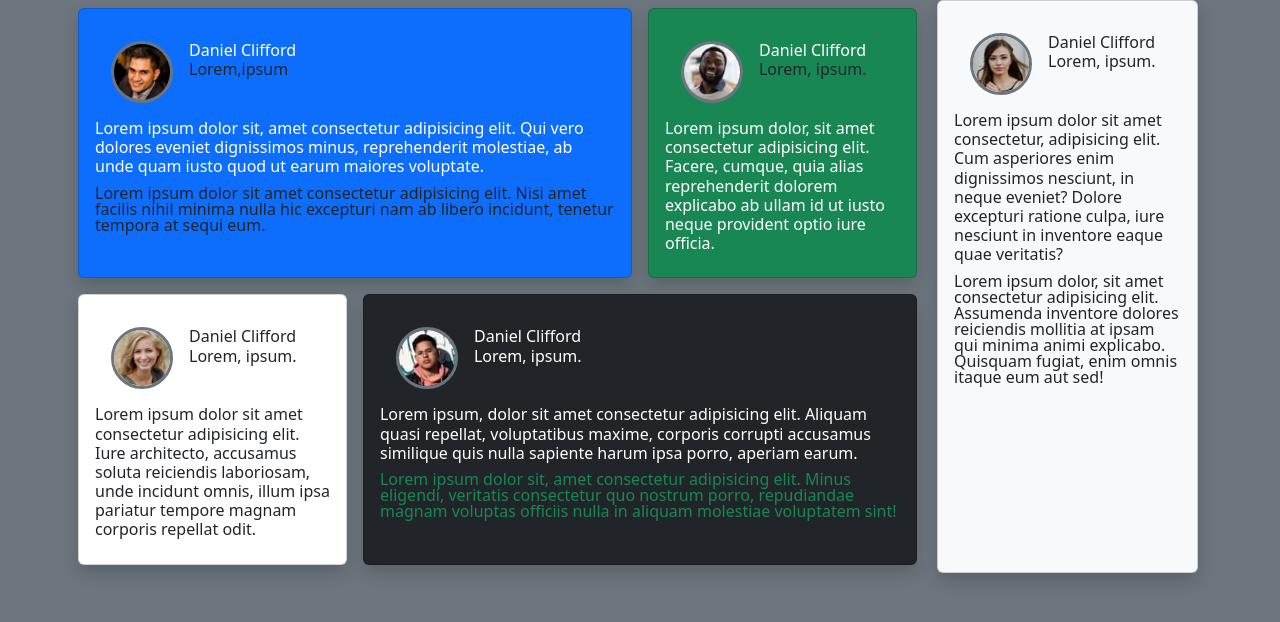
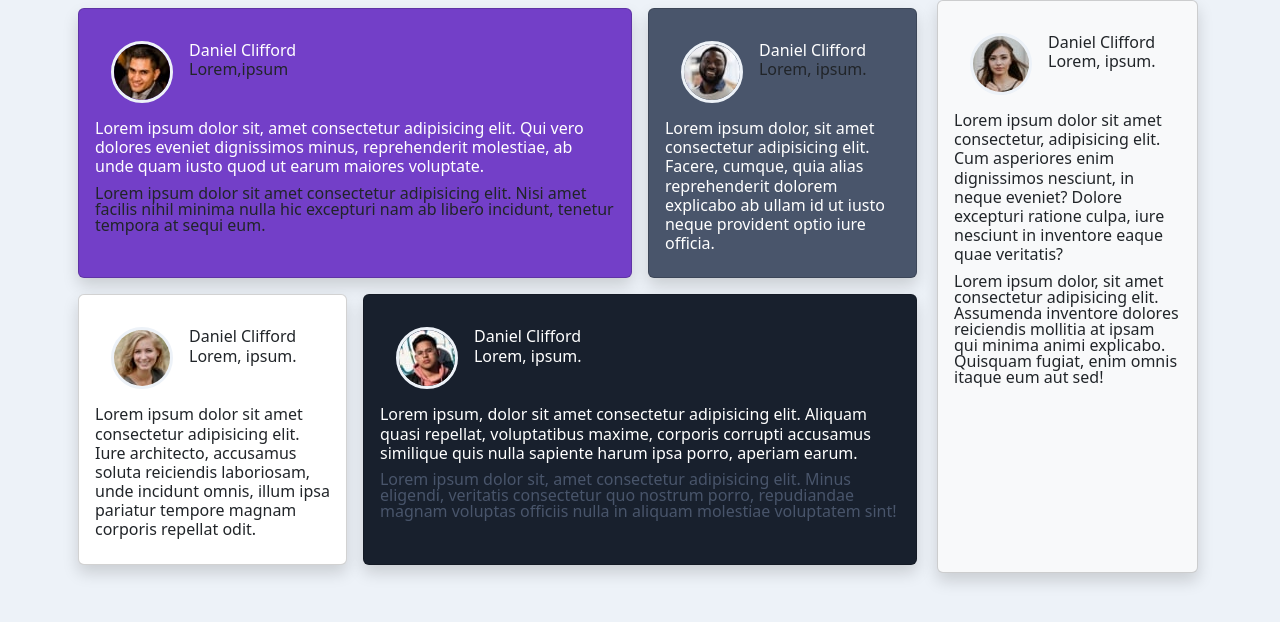
Before and after one commit to JafetFig09/Tareas-aplicaciones-web, a website: page Practica2-Bootstrap/index.htm in a window 1280 px wide. Drawn offline with Linux system fonts and the light colour scheme; the site is published under a folder, as on GitHub Pages, so addresses that start at the root find nothing.

Commit message:
Removido slash antes del reducido.css en index.html

```diff
--- a/Practica2-Bootstrap/index.htm
+++ b/Practica2-Bootstrap/index.htm
@@ -4,7 +4,7 @@
     <meta charset="UTF-8">
     <meta name="viewport" content="width=device-width, initial-scale=1.0">
     <link rel="stylesheet" href="styles/bootstrap.min.css">
-    <link rel="stylesheet" href="/sass/reducido.css">
+    <link rel="stylesheet" href="sass/reducido.css">
     <link rel="preconnect" href="https://fonts.googleapis.com">
 <link rel="preconnect" href="https://fonts.gstatic.com" crossorigin>
 <link href="https://fonts.googleapis.com/css2?family=Barlow+Semi+Condensed:wght@100;300;600;700;900&family=Nunito+Sans:wght@300;400;600&display=swap" rel="stylesheet">
```
Also changed, not shown: 1 other file.
